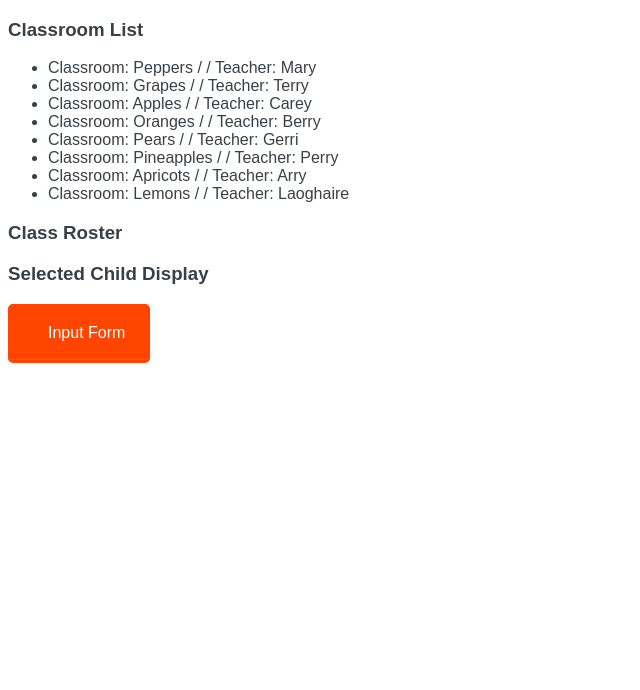
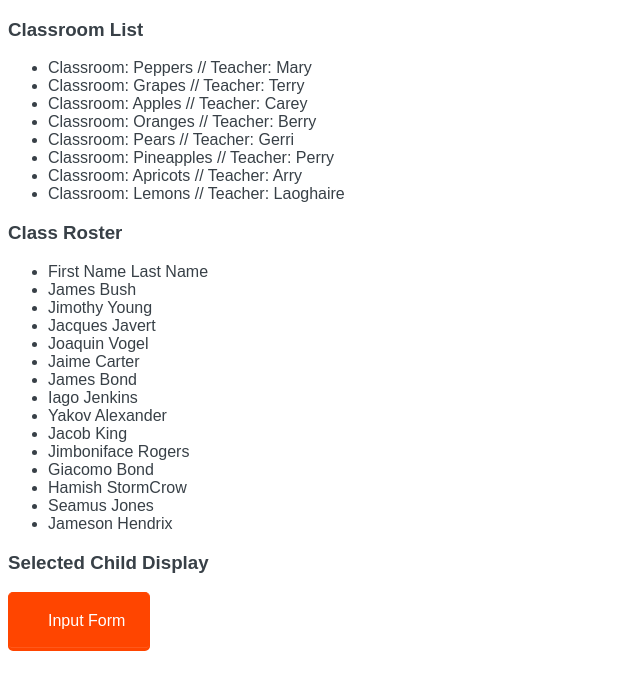
Before and after one commit to EvanDBush/classroom-organizer, a plain HTML site: page index.html in a window 1280 px wide. Shown: the whole page, without its empty margins (0-640 px from the left). Drawn offline with Linux system fonts and the light colour scheme.

Commit message:
adds students display list to index.html

```diff
--- a/css/main.css
+++ b/css/main.css
@@ -39,7 +39,6 @@ select {
   margin: 0;
   outline: 0;
   padding: 10px;
-  width: 100%;
   background-color: #e8eeef;
   color: #8a97a0;
   box-shadow: 0 1px 0 rgba(0,0,0,0.03) inset;
--- a/index.html
+++ b/index.html
@@ -25,7 +25,7 @@
         <button id="hide-button">Input Form</button>
     </div>
     <div id="form-div" class="hide">
-        <form action="index.html" method="post">
+
             <h3>Child Information Form</h3>
             <fieldset>
                 <legend><span class="number">1</span>Basic Information:</legend>
@@ -49,7 +49,7 @@
                 <textarea id="notes" name="child_notes"></textarea>
             </fieldset>
             <button type="submit"> Submit </button>
-        </form>
+
     </div>
 </body>
 </html>
--- a/js/scripts.js
+++ b/js/scripts.js
@@ -96,7 +96,7 @@ const classroomList = document.getElementById('classroom-list')
 classrooms.forEach(classroom => {
     let listItem = document.createElement('li')
     listItem.textContent =
-        `Classroom: ${classroom.classroomName} /\n/
+        `Classroom: ${classroom.classroomName} //
         Teacher: ${classroom.leadTeacher}`
     classroomList.appendChild(listItem)
 })
--- a/js/students.js
+++ b/js/students.js
@@ -105,3 +105,10 @@ let Students = [
         emergencyContact: "007-247-7334"
     }
 ];
+
+const studentList= document.getElementById('class-roster')
+Students.forEach(student => {
+    let listItem = document.createElement('li')
+    listItem.textContent = `${student.firstName} ${student.lastName}`
+    studentList.appendChild(listItem)
+})
```
